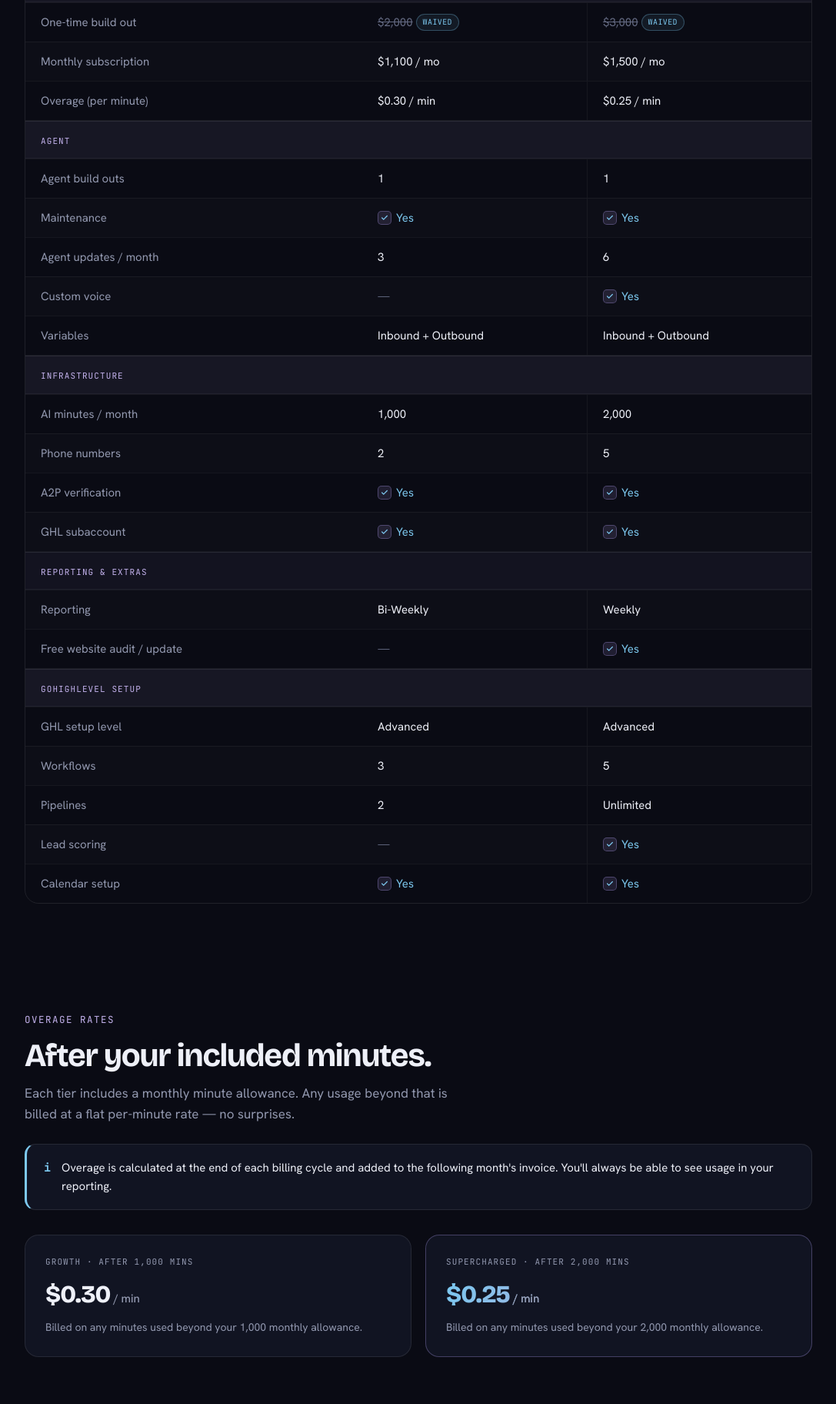
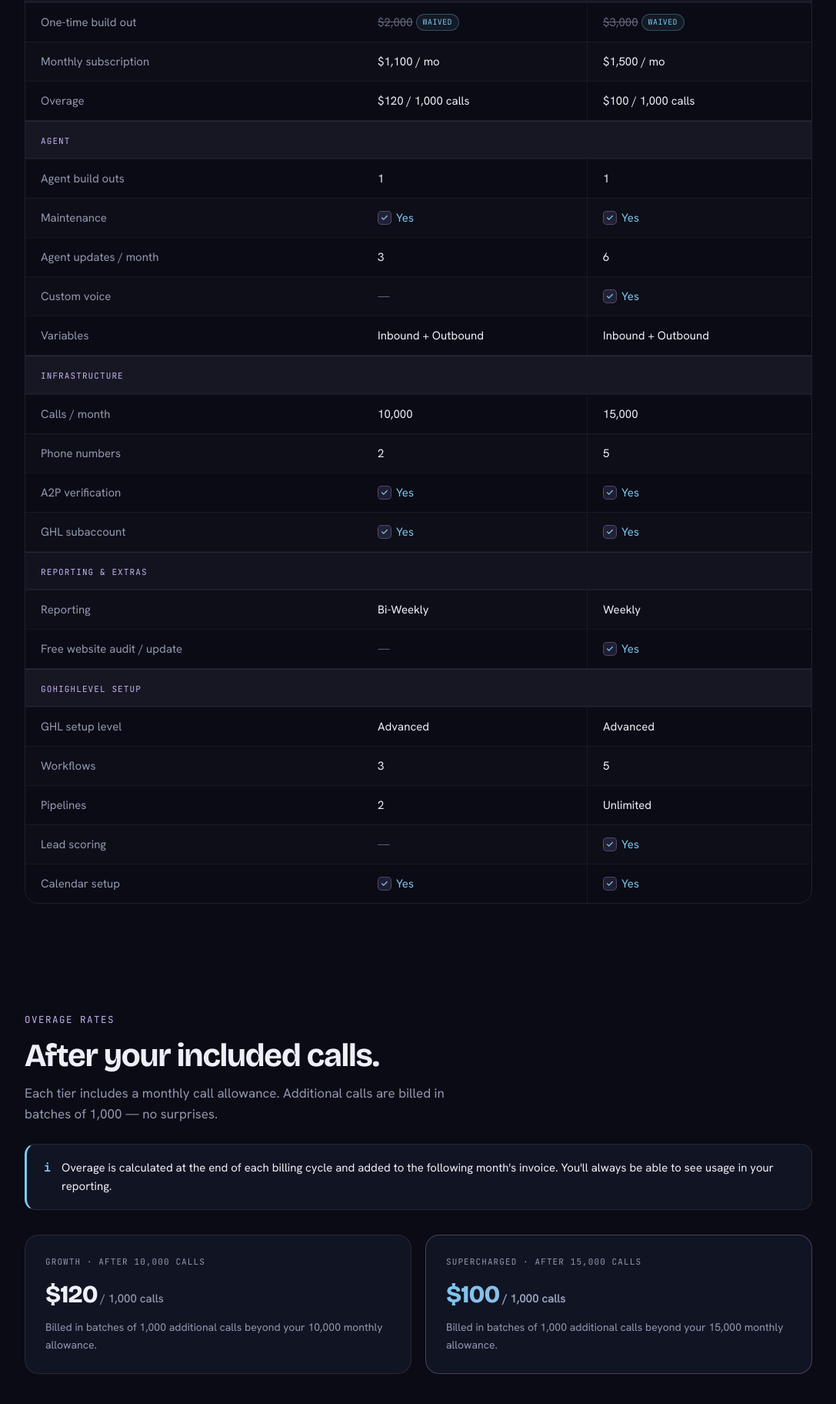
Before and after one commit to yashah09/alexander_madrigal, a plain HTML site: page index.html in a window 1280 px wide. Shown: the part 1738-3562 px from the top of the page at 77% size, without its empty margins (96-1183 px from the left). Drawn offline with nearby package versions, Linux system fonts and the light colour scheme.

Commit message:
Add files via upload

```diff
--- a/index.html
+++ b/index.html
@@ -155,12 +155,12 @@ footer{border-top:1px solid var(--line);padding:34px 0;margin-top:30px}
         <div class="price-row"><span class="price-label">Monthly subscription</span><span class="price-val">$1,100<small>/mo</small></span></div>
       </div>
       <div class="tier-highlights">
-        <div class="tier-hl"><span class="k">AI Minutes / month</span><span class="v">1,000</span></div>
+        <div class="tier-hl"><span class="k">Calls / month</span><span class="v">10,000</span></div>
         <div class="tier-hl"><span class="k">Phone Numbers</span><span class="v">2</span></div>
         <div class="tier-hl"><span class="k">Agent Updates / month</span><span class="v">3</span></div>
         <div class="tier-hl"><span class="k">Reporting</span><span class="v">Bi-Weekly</span></div>
         <div class="tier-hl"><span class="k">Custom Voice</span><span class="v" style="color:var(--muted-2)">—</span></div>
-        <div class="tier-hl"><span class="k">Overage rate</span><span class="v">$0.30 / min</span></div>
+        <div class="tier-hl"><span class="k">Overage rate</span><span class="v">$120 / 1,000 calls</span></div>
       </div>
       <div class="first-mo" style="display:none"></div>
     </div>
@@ -181,12 +181,12 @@ footer{border-top:1px solid var(--line);padding:34px 0;margin-top:30px}
         <div class="price-row"><span class="price-label">Monthly subscription</span><span class="price-val">$1,500<small>/mo</small></span></div>
       </div>
       <div class="tier-highlights">
-        <div class="tier-hl"><span class="k">AI Minutes / month</span><span class="v">2,000</span></div>
+        <div class="tier-hl"><span class="k">Calls / month</span><span class="v">15,000</span></div>
         <div class="tier-hl"><span class="k">Phone Numbers</span><span class="v">5</span></div>
         <div class="tier-hl"><span class="k">Agent Updates / month</span><span class="v">6</span></div>
         <div class="tier-hl"><span class="k">Reporting</span><span class="v">Weekly</span></div>
         <div class="tier-hl"><span class="k">Custom Voice</span><span class="v yes">Included</span></div>
-        <div class="tier-hl"><span class="k">Overage rate</span><span class="v">$0.25 / min</span></div>
+        <div class="tier-hl"><span class="k">Overage rate</span><span class="v">$100 / 1,000 calls</span></div>
       </div>
       <div class="first-mo" style="display:none"></div>
     </div>
@@ -214,7 +214,7 @@ footer{border-top:1px solid var(--line);padding:34px 0;margin-top:30px}
       <div class="cmp-cell c"><span style="text-decoration:line-through;color:var(--muted-2)">$3,000</span> <span style="font-family:var(--mono);font-size:10px;color:var(--accent-2);border:1px solid rgba(125,201,240,.3);background:rgba(125,201,240,.08);padding:2px 8px;border-radius:100px;letter-spacing:.04em;text-transform:uppercase;margin-left:4px">Waived</span></div>
     </div>
     <div class="cmp-row"><div class="cmp-cell feat">Monthly subscription</div><div class="cmp-cell b">$1,100 / mo</div><div class="cmp-cell c">$1,500 / mo</div></div>
-    <div class="cmp-row"><div class="cmp-cell feat">Overage (per minute)</div><div class="cmp-cell b">$0.30 / min</div><div class="cmp-cell c">$0.25 / min</div></div>
+    <div class="cmp-row"><div class="cmp-cell feat">Overage</div><div class="cmp-cell b">$120 / 1,000 calls</div><div class="cmp-cell c">$100 / 1,000 calls</div></div>
 
     <!-- AGENT -->
     <div class="cmp-row"><div class="cmp-section" style="grid-column:1/-1"><span>Agent</span></div></div>
@@ -226,7 +226,7 @@ footer{border-top:1px solid var(--line);padding:34px 0;margin-top:30px}
 
     <!-- INFRASTRUCTURE -->
     <div class="cmp-row"><div class="cmp-section" style="grid-column:1/-1"><span>Infrastructure</span></div></div>
-    <div class="cmp-row"><div class="cmp-cell feat">AI minutes / month</div><div class="cmp-cell b">1,000</div><div class="cmp-cell c">2,000</div></div>
+    <div class="cmp-row"><div class="cmp-cell feat">Calls / month</div><div class="cmp-cell b">10,000</div><div class="cmp-cell c">15,000</div></div>
     <div class="cmp-row"><div class="cmp-cell feat">Phone numbers</div><div class="cmp-cell b">2</div><div class="cmp-cell c">5</div></div>
     <div class="cmp-row"><div class="cmp-cell feat">A2P verification</div><div class="cmp-cell b"><span class="val-yes">Yes</span></div><div class="cmp-cell c"><span class="val-yes">Yes</span></div></div>
     <div class="cmp-row"><div class="cmp-cell feat">GHL subaccount</div><div class="cmp-cell b"><span class="val-yes">Yes</span></div><div class="cmp-cell c"><span class="val-yes">Yes</span></div></div>
@@ -249,22 +249,22 @@ footer{border-top:1px solid var(--line);padding:34px 0;margin-top:30px}
 <!-- OVERAGE -->
 <section id="overage"><div class="wrap">
   <span class="eyebrow">Overage rates</span>
-  <h2>After your included minutes.</h2>
-  <p class="sec-sub">Each tier includes a monthly minute allowance. Any usage beyond that is billed at a flat per-minute rate — no surprises.</p>
+  <h2>After your included calls.</h2>
+  <p class="sec-sub">Each tier includes a monthly call allowance. Additional calls are billed in batches of 1,000 — no surprises.</p>
   <div class="notice" style="margin-top:24px">
     <span class="ic">i</span>
     <div>Overage is calculated at the end of each billing cycle and added to the following month's invoice. You'll always be able to see usage in your reporting.</div>
   </div>
   <div class="overage">
     <div class="ov-card">
-      <div class="ov-tier">Growth · After 1,000 mins</div>
-      <div class="ov-rate">$0.30<small> / min</small></div>
-      <div class="ov-desc">Billed on any minutes used beyond your 1,000 monthly allowance.</div>
+      <div class="ov-tier">Growth · After 10,000 calls</div>
+      <div class="ov-rate">$120<small> / 1,000 calls</small></div>
+      <div class="ov-desc">Billed in batches of 1,000 additional calls beyond your 10,000 monthly allowance.</div>
     </div>
     <div class="ov-card" style="border-color:var(--accent-line)">
-      <div class="ov-tier">Supercharged · After 2,000 mins</div>
-      <div class="ov-rate grad-text">$0.25<small style="-webkit-text-fill-color:var(--muted)"> / min</small></div>
-      <div class="ov-desc">Billed on any minutes used beyond your 2,000 monthly allowance.</div>
+      <div class="ov-tier">Supercharged · After 15,000 calls</div>
+      <div class="ov-rate grad-text">$100<small style="-webkit-text-fill-color:var(--muted)"> / 1,000 calls</small></div>
+      <div class="ov-desc">Billed in batches of 1,000 additional calls beyond your 15,000 monthly allowance.</div>
     </div>
   </div>
 </div></section>
```
